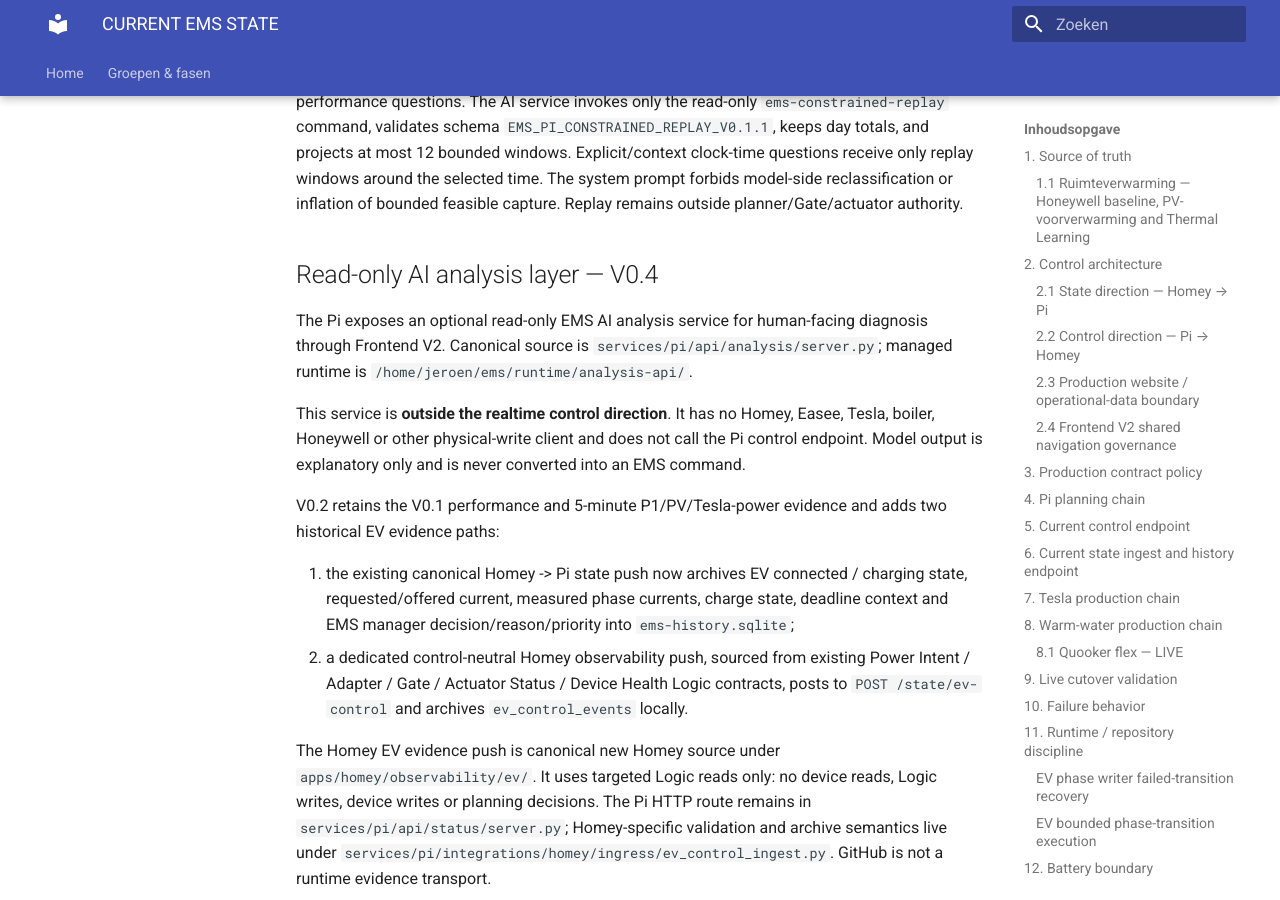
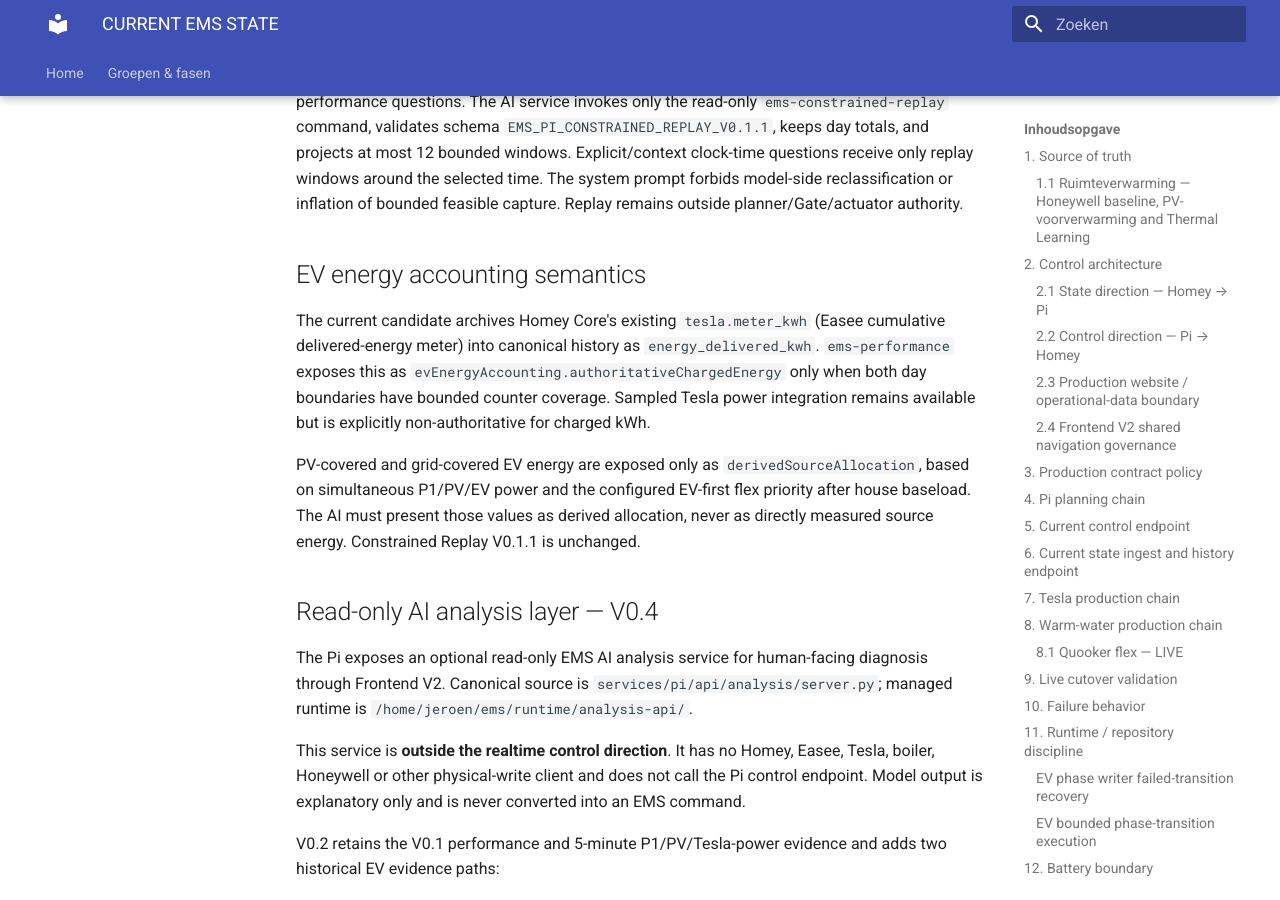
Before and after one commit to OnsKasteeltje/homey-energy-manual, an MkDocs documentation site: the page built from docs/architecture/CURRENT-EMS-STATE.md, in a window 1280 px wide and 900 px high, scrolled down 26139 px. Built offline with MkDocs 1.6.1 and Material for MkDocs 9.7.7, drawn with Linux system fonts in a browser that asks for light colours.

Commit message:
docs(energy): record authoritative Easee energy boundary

```diff
--- a/docs/architecture/CURRENT-EMS-STATE.md
+++ b/docs/architecture/CURRENT-EMS-STATE.md
@@ -492,6 +492,21 @@ windows around the selected time. The system prompt forbids model-side
 reclassification or inflation of bounded feasible capture. Replay remains
 outside planner/Gate/actuator authority.
 
+## EV energy accounting semantics
+
+The current candidate archives Homey Core's existing
+`tesla.meter_kwh` (Easee cumulative delivered-energy meter) into canonical
+history as `energy_delivered_kwh`. `ems-performance` exposes this as
+`evEnergyAccounting.authoritativeChargedEnergy` only when both day boundaries
+have bounded counter coverage. Sampled Tesla power integration remains available
+but is explicitly non-authoritative for charged kWh.
+
+PV-covered and grid-covered EV energy are exposed only as
+`derivedSourceAllocation`, based on simultaneous P1/PV/EV power and the
+configured EV-first flex priority after house baseload. The AI must present
+those values as derived allocation, never as directly measured source energy.
+Constrained Replay V0.1.1 is unchanged.
+
 ## Read-only AI analysis layer — V0.4
 
 The Pi exposes an optional read-only EMS AI analysis service for human-facing
```
